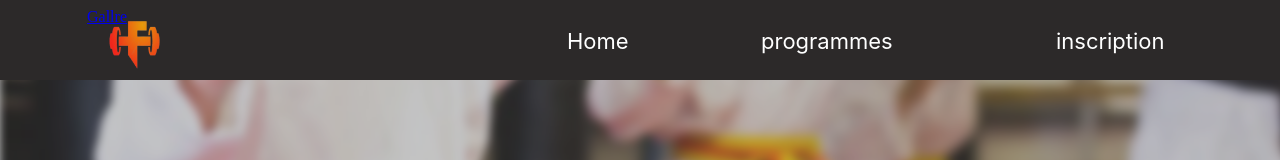
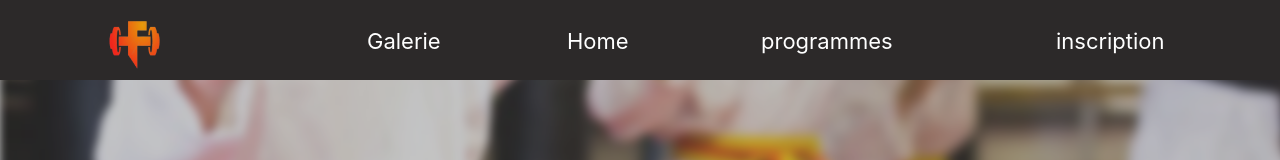
Before and after one commit to Khadija2504/brief3, a plain HTML site: page gal.html in a window 1280 px wide. Shown: the top 160 px of the page. Drawn offline with Linux system fonts and the light colour scheme.

Commit message:
Update gal.html

```diff
--- a/gal.html
+++ b/gal.html
@@ -24,7 +24,7 @@
                 <a href="index.html" id="downloadButton"><div class="programme1">programmes</div></a>
                 <a href="inscri.html"><div class="inscri1">inscription</div></a>
                 <a href="FAQ.html"><div class="FAQ1">FAQ</div></a>
-                <a href="gal.html"><div class="Galerie">Gallre</div></a>
+                <a href="gal.html"><div class="galrie">Galerie</div></a>
             </div>
             <div class="icon">
                 <img class="icon1" src="pik/icon.png" alt="icon" />
```
